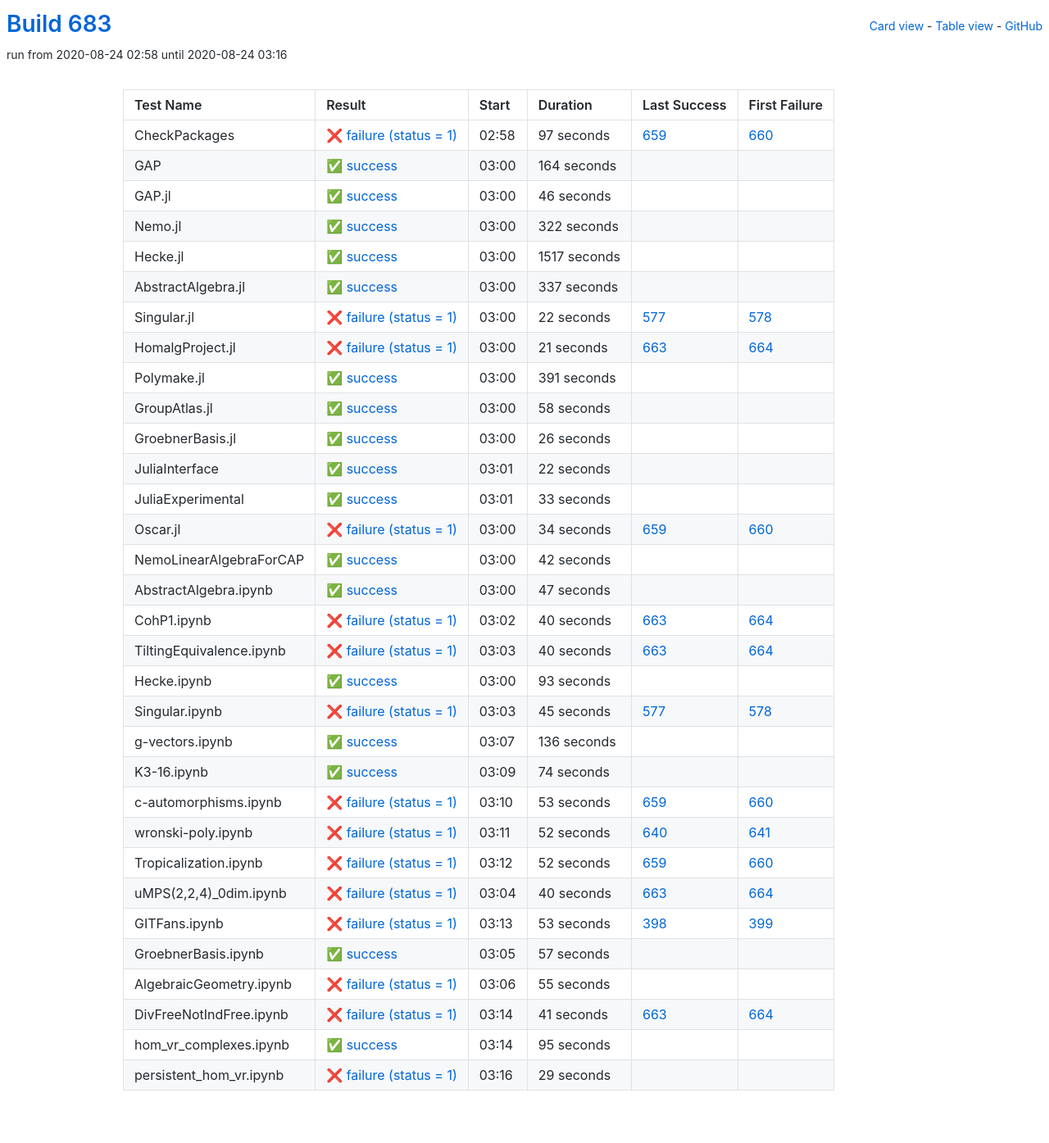
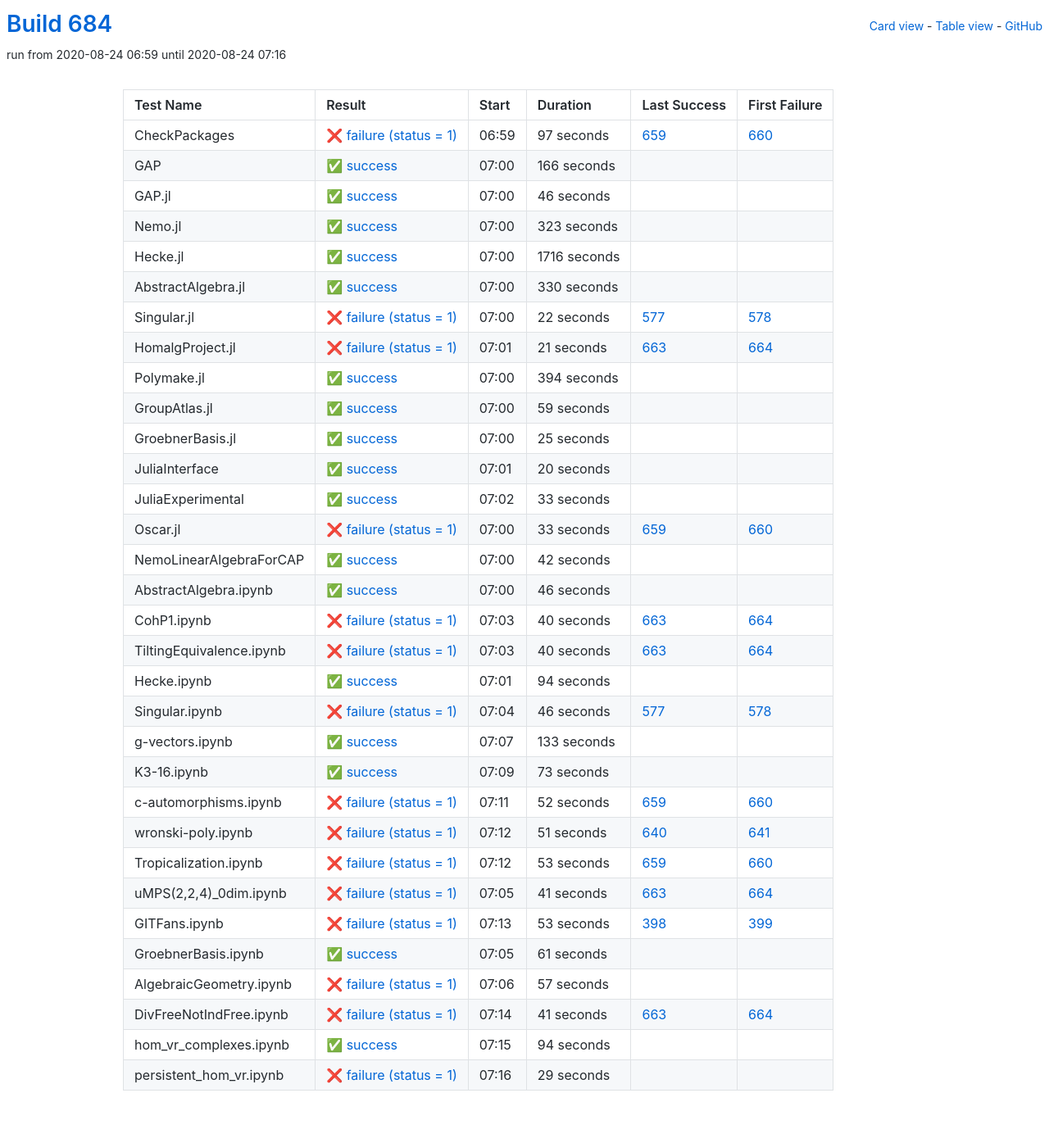
Before and after one commit to oscar-system/oscar-ci-status-stable, a Jekyll site: the page built from table.html, in a window 1280 px wide. Shown: the whole page at 82% size. Built offline with Jekyll 4.4.1, drawn with Linux system fonts in a browser that asks for light colours.

Commit message:
Build #684

```diff
--- a/_data/ci.yml
+++ b/_data/ci.yml
@@ -1,6 +1,6 @@
 ---
-build: 683
-build_url: https://oscarci.mathematik.uni-kl.de/job/oscar-stable/683/
+build: 684
+build_url: https://oscarci.mathematik.uni-kl.de/job/oscar-stable/684/
 job: oscar-stable
 organization: oscar-system
 repo: oscar-ci-status-stable
@@ -8,8 +8,8 @@ repourl: https://github.com/oscar-system/oscar-ci-status-stable
 tests:
 - name: CheckPackages
   id: checkpackages
-  log: https://oscarci.mathematik.uni-kl.de/job/oscar-stable/683/artifact/logs/build-683/CheckPackages.log
-  start: 2020-08-24 02:58
+  log: https://oscarci.mathematik.uni-kl.de/job/oscar-stable/684/artifact/logs/build-684/CheckPackages.log
+  start: 2020-08-24 06:59
   success: false
   exitcode: 1
   status: failure
@@ -20,20 +20,20 @@ tests:
   first_failure_url: https://oscarci.mathematik.uni-kl.de/job/oscar-stable/660/
 - name: GAP
   id: gap
-  log: https://oscarci.mathematik.uni-kl.de/job/oscar-stable/683/artifact/logs/build-683/GAP.log
-  start: 2020-08-24 03:00
+  log: https://oscarci.mathematik.uni-kl.de/job/oscar-stable/684/artifact/logs/build-684/GAP.log
+  start: 2020-08-24 07:00
   success: true
   exitcode: 0
   status: success
-  duration: 164
+  duration: 166
   last_success: false
   last_success_url:
   first_failure: false
   first_failure_url:
 - name: GAP.jl
   id: gap-jl
-  log: https://oscarci.mathematik.uni-kl.de/job/oscar-stable/683/artifact/logs/build-683/GAP.jl.log
-  start: 2020-08-24 03:00
+  log: https://oscarci.mathematik.uni-kl.de/job/oscar-stable/684/artifact/logs/build-684/GAP.jl.log
+  start: 2020-08-24 07:00
   success: true
   exitcode: 0
   status: success
@@ -44,44 +44,44 @@ tests:
   first_failure_url:
 - name: Nemo.jl
   id: nemo-jl
-  log: https://oscarci.mathematik.uni-kl.de/job/oscar-stable/683/artifact/logs/build-683/Nemo.jl.log
-  start: 2020-08-24 03:00
+  log: https://oscarci.mathematik.uni-kl.de/job/oscar-stable/684/artifact/logs/build-684/Nemo.jl.log
+  start: 2020-08-24 07:00
   success: true
   exitcode: 0
   status: success
-  duration: 322
+  duration: 323
   last_success: false
   last_success_url:
   first_failure: false
   first_failure_url:
 - name: Hecke.jl
   id: hecke-jl
-  log: https://oscarci.mathematik.uni-kl.de/job/oscar-stable/683/artifact/logs/build-683/Hecke.jl.log
-  start: 2020-08-24 03:00
+  log: https://oscarci.mathematik.uni-kl.de/job/oscar-stable/684/artifact/logs/build-684/Hecke.jl.log
+  start: 2020-08-24 07:00
   success: true
   exitcode: 0
   status: success
-  duration: 1517
+  duration: 1716
   last_success: false
   last_success_url:
   first_failure: false
   first_failure_url:
 - name: AbstractAlgebra.jl
   id: abstractalgebra-jl
-  log: https://oscarci.mathematik.uni-kl.de/job/oscar-stable/683/artifact/logs/build-683/AbstractAlgebra.jl.log
-  start: 2020-08-24 03:00
+  log: https://oscarci.mathematik.uni-kl.de/job/oscar-stable/684/artifact/logs/build-684/AbstractAlgebra.jl.log
+  start: 2020-08-24 07:00
   success: true
   exitcode: 0
   status: success
-  duration: 337
+  duration: 330
   last_success: false
   last_success_url:
   first_failure: false
   first_failure_url:
 - name: Singular.jl
   id: singular-jl
-  log: https://oscarci.mathematik.uni-kl.de/job/oscar-stable/683/artifact/logs/build-683/Singular.jl.log
-  start: 2020-08-24 03:00
+  log: https://oscarci.mathematik.uni-kl.de/job/oscar-stable/684/artifact/logs/build-684/Singular.jl.log
+  start: 2020-08-24 07:00
   success: false
   exitcode: 1
   status: failure
@@ -92,8 +92,8 @@ tests:
   first_failure_url: https://oscarci.mathematik.uni-kl.de/job/oscar-stable/578/
 - name: HomalgProject.jl
   id: homalgproject-jl
-  log: https://oscarci.mathematik.uni-kl.de/job/oscar-stable/683/artifact/logs/build-683/HomalgProject.jl.log
-  start: 2020-08-24 03:00
+  log: https://oscarci.mathematik.uni-kl.de/job/oscar-stable/684/artifact/logs/build-684/HomalgProject.jl.log
+  start: 2020-08-24 07:01
   success: false
   exitcode: 1
   status: failure
@@ -104,56 +104,56 @@ tests:
   first_failure_url: https://oscarci.mathematik.uni-kl.de/job/oscar-stable/664/
 - name: Polymake.jl
   id: polymake-jl
-  log: https://oscarci.mathematik.uni-kl.de/job/oscar-stable/683/artifact/logs/build-683/Polymake.jl.log
-  start: 2020-08-24 03:00
+  log: https://oscarci.mathematik.uni-kl.de/job/oscar-stable/684/artifact/logs/build-684/Polymake.jl.log
+  start: 2020-08-24 07:00
   success: true
   exitcode: 0
   status: success
-  duration: 391
+  duration: 394
   last_success: false
   last_success_url:
   first_failure: false
   first_failure_url:
 - name: GroupAtlas.jl
   id: groupatlas-jl
-  log: https://oscarci.mathematik.uni-kl.de/job/oscar-stable/683/artifact/logs/build-683/GroupAtlas.jl.log
-  start: 2020-08-24 03:00
+  log: https://oscarci.mathematik.uni-kl.de/job/oscar-stable/684/artifact/logs/build-684/GroupAtlas.jl.log
+  start: 2020-08-24 07:00
   success: true
   exitcode: 0
   status: success
-  duration: 58
+  duration: 59
   last_success: false
   last_success_url:
   first_failure: false
   first_failure_url:
 - name: GroebnerBasis.jl
   id: groebnerbasis-jl
-  log: https://oscarci.mathematik.uni-kl.de/job/oscar-stable/683/artifact/logs/build-683/GroebnerBasis.jl.log
-  start: 2020-08-24 03:00
+  log: https://oscarci.mathematik.uni-kl.de/job/oscar-stable/684/artifact/logs/build-684/GroebnerBasis.jl.log
+  start: 2020-08-24 07:00
   success: true
   exitcode: 0
   status: success
-  duration: 26
+  duration: 25
   last_success: false
   last_success_url:
   first_failure: false
   first_failure_url:
 - name: JuliaInterface
   id: juliainterface
-  log: https://oscarci.mathematik.uni-kl.de/job/oscar-stable/683/artifact/logs/build-683/JuliaInterface.log
-  start: 2020-08-24 03:01
+  log: https://oscarci.mathematik.uni-kl.de/job/oscar-stable/684/artifact/logs/build-684/JuliaInterface.log
+  start: 2020-08-24 07:01
   success: true
   exitcode: 0
   status: success
-  duration: 22
+  duration: 20
   last_success: false
   last_success_url:
   first_failure: false
   first_failure_url:
 - name: JuliaExperimental
   id: juliaexperimental
-  log: https://oscarci.mathematik.uni-kl.de/job/oscar-stable/683/artifact/logs/build-683/JuliaExperimental.log
-  start: 2020-08-24 03:01
+  log: https://oscarci.mathematik.uni-kl.de/job/oscar-stable/684/artifact/logs/build-684/JuliaExperimental.log
+  start: 2020-08-24 07:02
   success: true
   exitcode: 0
   status: success
@@ -164,20 +164,20 @@ tests:
   first_failure_url:
 - name: Oscar.jl
   id: oscar-jl
-  log: https://oscarci.mathematik.uni-kl.de/job/oscar-stable/683/artifact/logs/build-683/Oscar.jl.log
-  start: 2020-08-24 03:00
+  log: https://oscarci.mathematik.uni-kl.de/job/oscar-stable/684/artifact/logs/build-684/Oscar.jl.log
+  start: 2020-08-24 07:00
   success: false
   exitcode: 1
   status: failure
-  duration: 34
+  duration: 33
   last_success: 659
   last_success_url: https://oscarci.mathematik.uni-kl.de/job/oscar-stable/659/
   first_failure: 660
   first_failure_url: https://oscarci.mathematik.uni-kl.de/job/oscar-stable/660/
 - name: NemoLinearAlgebraForCAP
   id: nemolinearalgebraforcap
-  log: https://oscarci.mathematik.uni-kl.de/job/oscar-stable/683/artifact/logs/build-683/NemoLinearAlgebraForCAP.log
-  start: 2020-08-24 03:00
+  log: https://oscarci.mathematik.uni-kl.de/job/oscar-stable/684/artifact/logs/build-684/NemoLinearAlgebraForCAP.log
+  start: 2020-08-24 07:00
   success: true
   exitcode: 0
   status: success
@@ -188,20 +188,20 @@ tests:
   first_failure_url:
 - name: AbstractAlgebra.ipynb
   id: abstractalgebra-ipynb
-  log: https://oscarci.mathematik.uni-kl.de/job/oscar-stable/683/artifact/logs/build-683/AbstractAlgebra.ipynb.log
-  start: 2020-08-24 03:00
+  log: https://oscarci.mathematik.uni-kl.de/job/oscar-stable/684/artifact/logs/build-684/AbstractAlgebra.ipynb.log
+  start: 2020-08-24 07:00
   success: true
   exitcode: 0
   status: success
-  duration: 47
+  duration: 46
   last_success: false
   last_success_url:
   first_failure: false
   first_failure_url:
 - name: CohP1.ipynb
   id: cohp1-ipynb
-  log: https://oscarci.mathematik.uni-kl.de/job/oscar-stable/683/artifact/logs/build-683/CohP1.ipynb.log
-  start: 2020-08-24 03:02
+  log: https://oscarci.mathematik.uni-kl.de/job/oscar-stable/684/artifact/logs/build-684/CohP1.ipynb.log
+  start: 2020-08-24 07:03
   success: false
   exitcode: 1
   status: failure
@@ -212,8 +212,8 @@ tests:
   first_failure_url: https://oscarci.mathematik.uni-kl.de/job/oscar-stable/664/
 - name: TiltingEquivalence.ipynb
   id: tiltingequivalence-ipynb
-  log: https://oscarci.mathematik.uni-kl.de/job/oscar-stable/683/artifact/logs/build-683/TiltingEquivalence.ipynb.log
-  start: 2020-08-24 03:03
+  log: https://oscarci.mathematik.uni-kl.de/job/oscar-stable/684/artifact/logs/build-684/TiltingEquivalence.ipynb.log
+  start: 2020-08-24 07:03
   success: false
   exitcode: 1
   status: failure
@@ -224,56 +224,80 @@ tests:
   first_failure_url: https://oscarci.mathematik.uni-kl.de/job/oscar-stable/664/
 - name: Hecke.ipynb
   id: hecke-ipynb
-  log: https://oscarci.mathematik.uni-kl.de/job/oscar-stable/683/artifact/logs/build-683/Hecke.ipynb.log
-  start: 2020-08-24 03:00
+  log: https://oscarci.mathematik.uni-kl.de/job/oscar-stable/684/artifact/logs/build-684/Hecke.ipynb.log
+  start: 2020-08-24 07:01
   success: true
   exitcode: 0
   status: success
-  duration: 93
+  duration: 94
   last_success: false
   last_success_url:
   first_failure: false
   first_failure_url:
 - name: Singular.ipynb
   id: singular-ipynb
-  log: https://oscarci.mathematik.uni-kl.de/job/oscar-stable/683/artifact/logs/build-683/Singular.ipynb.log
-  start: 2020-08-24 03:03
+  log: https://oscarci.mathematik.uni-kl.de/job/oscar-stable/684/artifact/logs/build-684/Singular.ipynb.log
+  start: 2020-08-24 07:04
   success: false
   exitcode: 1
   status: failure
-  duration: 45
+  duration: 46
   last_success: 577
   last_success_url: https://oscarci.mathematik.uni-kl.de/job/oscar-stable/577/
   first_failure: 578
   first_failure_url: https://oscarci.mathematik.uni-kl.de/job/oscar-stable/578/
 - name: g-vectors.ipynb
   id: g-vectors-ipynb
-  log: https://oscarci.mathematik.uni-kl.de/job/oscar-stable/683/artifact/logs/build-683/g-vectors.ipynb.log
-  start: 2020-08-24 03:07
+  log: https://oscarci.mathematik.uni-kl.de/job/oscar-stable/684/artifact/logs/build-684/g-vectors.ipynb.log
+  start: 2020-08-24 07:07
   success: true
   exitcode: 0
   status: success
-  duration: 136
+  duration: 133
   last_success: false
   last_success_url:
   first_failure: false
   first_failure_url:
 - name: K3-16.ipynb
   id: k3-16-ipynb
-  log: https://oscarci.mathematik.uni-kl.de/job/oscar-stable/683/artifact/logs/build-683/K3-16.ipynb.log
-  start: 2020-08-24 03:09
+  log: https://oscarci.mathematik.uni-kl.de/job/oscar-stable/684/artifact/logs/build-684/K3-16.ipynb.log
+  start: 2020-08-24 07:09
   success: true
   exitcode: 0
   status: success
-  duration: 74
+  duration: 73
   last_success: false
   last_success_url:
   first_failure: false
   first_failure_url:
 - name: c-automorphisms.ipynb
   id: c-automorphisms-ipynb
-  log: https://oscarci.mathematik.uni-kl.de/job/oscar-stable/683/artifact/logs/build-683/c-automorphisms.ipynb.log
-  start: 2020-08-24 03:10
+  log: https://oscarci.mathematik.uni-kl.de/job/oscar-stable/684/artifact/logs/build-684/c-automorphisms.ipynb.log
+  start: 2020-08-24 07:11
+  success: false
+  exitcode: 1
+  status: failure
+  duration: 52
+  last_success: 659
+  last_success_url: https://oscarci.mathematik.uni-kl.de/job/oscar-stable/659/
+  first_failure: 660
+  first_failure_url: https://oscarci.mathematik.uni-kl.de/job/oscar-stable/660/
+- name: wronski-poly.ipynb
+  id: wronski-poly-ipynb
+  log: https://oscarci.mathematik.uni-kl.de/job/oscar-stable/684/artifact/logs/build-684/wronski-poly.ipynb.log
+  start: 2020-08-24 07:12
+  success: false
+  exitcode: 1
+  status: failure
+  duration: 51
+  last_success: 640
+  last_success_url: https://oscarci.mathematik.uni-kl.de/job/oscar-stable/640/
+  first_failure: 641
+  first_failure_url: https://oscarci.mathematik.uni-kl.de/job/oscar-stable/641/
+- name: Tropicalization.ipynb
+  id: tropicalization-ipynb
+  log: https://oscarci.mathematik.uni-kl.de/job/oscar-stable/684/artifact/logs/build-684/Tropicalization.ipynb.log
+  start: 2020-08-24 07:12
   success: false
   exitcode: 1
   status: failure
@@ -282,46 +306,22 @@ tests:
   last_success_url: https://oscarci.mathematik.uni-kl.de/job/oscar-stable/659/
   first_failure: 660
   first_failure_url: https://oscarci.mathematik.uni-kl.de/job/oscar-stable/660/
-- name: wronski-poly.ipynb
-  id: wronski-poly-ipynb
-  log: https://oscarci.mathematik.uni-kl.de/job/oscar-stable/683/artifact/logs/build-683/wronski-poly.ipynb.log
-  start: 2020-08-24 03:11
+- name: uMPS(2,2,4)_0dim.ipynb
+  id: umps-2-2-4-0dim-ipynb
+  log: https://oscarci.mathematik.uni-kl.de/job/oscar-stable/684/artifact/logs/build-684/uMPS-2-2-4-_0dim.ipynb.log
+  start: 2020-08-24 07:05
   success: false
   exitcode: 1
   status: failure
-  duration: 52
-  last_success: 640
-  last_success_url: https://oscarci.mathematik.uni-kl.de/job/oscar-stable/640/
-  first_failure: 641
-  first_failure_url: https://oscarci.mathematik.uni-kl.de/job/oscar-stable/641/
-- name: Tropicalization.ipynb
-  id: tropicalization-ipynb
-  log: https://oscarci.mathematik.uni-kl.de/job/oscar-stable/683/artifact/logs/build-683/Tropicalization.ipynb.log
-  start: 2020-08-24 03:12
-  success: false
-  exitcode: 1
-  status: failure
-  duration: 52
-  last_success: 659
-  last_success_url: https://oscarci.mathematik.uni-kl.de/job/oscar-stable/659/
-  first_failure: 660
-  first_failure_url: https://oscarci.mathematik.uni-kl.de/job/oscar-stable/660/
-- name: uMPS(2,2,4)_0dim.ipynb
-  id: umps-2-2-4-0dim-ipynb
-  log: https://oscarci.mathematik.uni-kl.de/job/oscar-stable/683/artifact/logs/build-683/uMPS-2-2-4-_0dim.ipynb.log
-  start: 2020-08-24 03:04
-  success: false
-  exitcode: 1
-  status: failure
-  duration: 40
+  duration: 41
   last_success: 663
   last_success_url: https://oscarci.mathematik.uni-kl.de/job/oscar-stable/663/
   first_failure: 664
   first_failure_url: https://oscarci.mathematik.uni-kl.de/job/oscar-stable/664/
 - name: GITFans.ipynb
   id: gitfans-ipynb
-  log: https://oscarci.mathematik.uni-kl.de/job/oscar-stable/683/artifact/logs/build-683/GITFans.ipynb.log
-  start: 2020-08-24 03:13
+  log: https://oscarci.mathematik.uni-kl.de/job/oscar-stable/684/artifact/logs/build-684/GITFans.ipynb.log
+  start: 2020-08-24 07:13
   success: false
   exitcode: 1
   status: failure
@@ -332,32 +332,32 @@ tests:
   first_failure_url: https://oscarci.mathematik.uni-kl.de/job/oscar-stable/399/
 - name: GroebnerBasis.ipynb
   id: groebnerbasis-ipynb
-  log: https://oscarci.mathematik.uni-kl.de/job/oscar-stable/683/artifact/logs/build-683/GroebnerBasis.ipynb.log
-  start: 2020-08-24 03:05
+  log: https://oscarci.mathematik.uni-kl.de/job/oscar-stable/684/artifact/logs/build-684/GroebnerBasis.ipynb.log
+  start: 2020-08-24 07:05
   success: true
   exitcode: 0
   status: success
-  duration: 57
+  duration: 61
   last_success: false
   last_success_url:
   first_failure: false
   first_failure_url:
 - name: AlgebraicGeometry.ipynb
   id: algebraicgeometry-ipynb
-  log: https://oscarci.mathematik.uni-kl.de/job/oscar-stable/683/artifact/logs/build-683/AlgebraicGeometry.ipynb.log
-  start: 2020-08-24 03:06
+  log: https://oscarci.mathematik.uni-kl.de/job/oscar-stable/684/artifact/logs/build-684/AlgebraicGeometry.ipynb.log
+  start: 2020-08-24 07:06
   success: false
   exitcode: 1
   status: failure
-  duration: 55
+  duration: 57
   last_success: false
   last_success_url:
   first_failure: false
   first_failure_url:
 - name: DivFreeNotIndFree.ipynb
   id: divfreenotindfree-ipynb
-  log: https://oscarci.mathematik.uni-kl.de/job/oscar-stable/683/artifact/logs/build-683/DivFreeNotIndFree.ipynb.log
-  start: 2020-08-24 03:14
+  log: https://oscarci.mathematik.uni-kl.de/job/oscar-stable/684/artifact/logs/build-684/DivFreeNotIndFree.ipynb.log
+  start: 2020-08-24 07:14
   success: false
   exitcode: 1
   status: failure
@@ -368,20 +368,20 @@ tests:
   first_failure_url: https://oscarci.mathematik.uni-kl.de/job/oscar-stable/664/
 - name: hom_vr_complexes.ipynb
   id: hom-vr-complexes-ipynb
-  log: https://oscarci.mathematik.uni-kl.de/job/oscar-stable/683/artifact/logs/build-683/hom_vr_complexes.ipynb.log
-  start: 2020-08-24 03:14
+  log: https://oscarci.mathematik.uni-kl.de/job/oscar-stable/684/artifact/logs/build-684/hom_vr_complexes.ipynb.log
+  start: 2020-08-24 07:15
   success: true
   exitcode: 0
   status: success
-  duration: 95
+  duration: 94
   last_success: false
   last_success_url:
   first_failure: false
   first_failure_url:
 - name: persistent_hom_vr.ipynb
   id: persistent-hom-vr-ipynb
-  log: https://oscarci.mathematik.uni-kl.de/job/oscar-stable/683/artifact/logs/build-683/persistent_hom_vr.ipynb.log
-  start: 2020-08-24 03:16
+  log: https://oscarci.mathematik.uni-kl.de/job/oscar-stable/684/artifact/logs/build-684/persistent_hom_vr.ipynb.log
+  start: 2020-08-24 07:16
   success: false
   exitcode: 1
   status: failure
```
Also changed, not shown: README.md.
